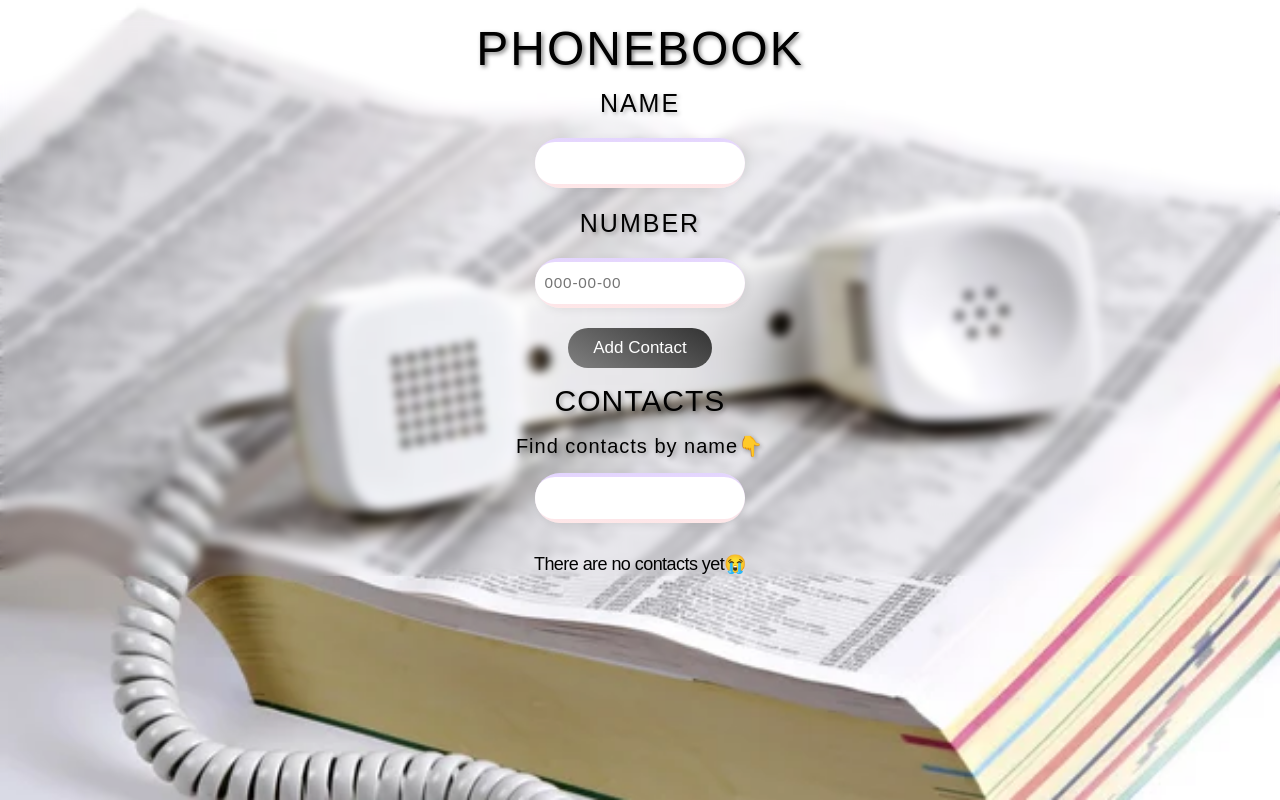
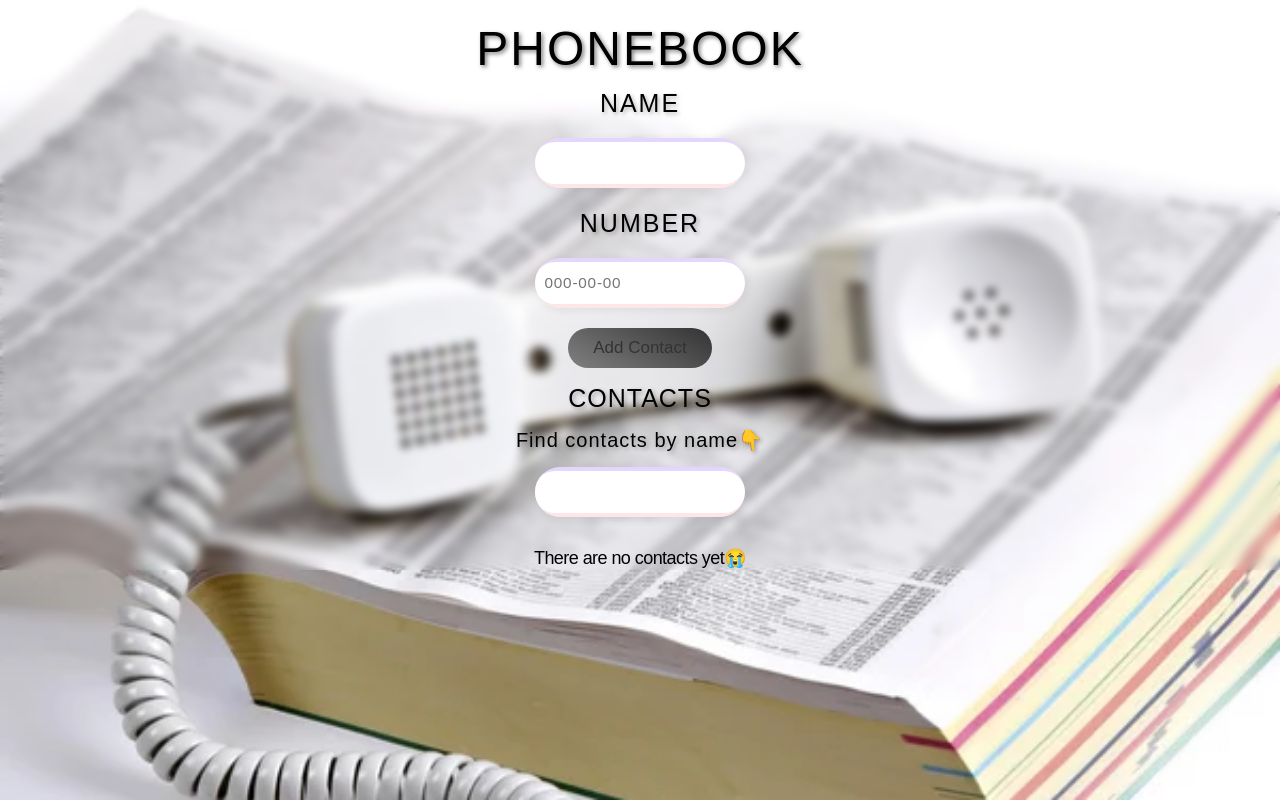
Before and after one commit to Kreal11/goit-react-hw-04-phonebook, a React (Create React App) app: page / in a window 1280 px wide. Built offline with nearby package versions, Linux system fonts and the light colour scheme.

Commit message:
added some styles

```diff
--- a/src/components/AddContact/AddContact.styled.js
+++ b/src/components/AddContact/AddContact.styled.js
@@ -51,11 +51,11 @@ export const StyledAddContactButton = styled.button`
   padding: 10px;
   margin: 0 auto;
   border: none;
-  color: #fff;
+  color: #333333;
   background-image: ${props =>
     props.disabled
       ? 'linear-gradient(30deg, gray, #333333)'
-      : 'linear-gradient(to bottom,rgb(227, 213, 255),rgb(255, 231, 231))'};
+      : 'linear-gradient(to bottom,rgb(255, 192, 203),rgb(230, 235, 290))'};
   border-radius: 20px;
   background-size: 100% auto;
   font-family: inherit;
--- a/src/components/SearchContact/SearchContact.styled.js
+++ b/src/components/SearchContact/SearchContact.styled.js
@@ -12,7 +12,7 @@ export const StyledContactsHeader = styled.h2`
   text-shadow: 2px 2px 4px rgba(0, 0, 0, 0.3);
   letter-spacing: 1px;
   line-height: 1.2;
-  font-size: 30px;
+  font-size: 25px;
   text-align: center;
 `;
 
```
